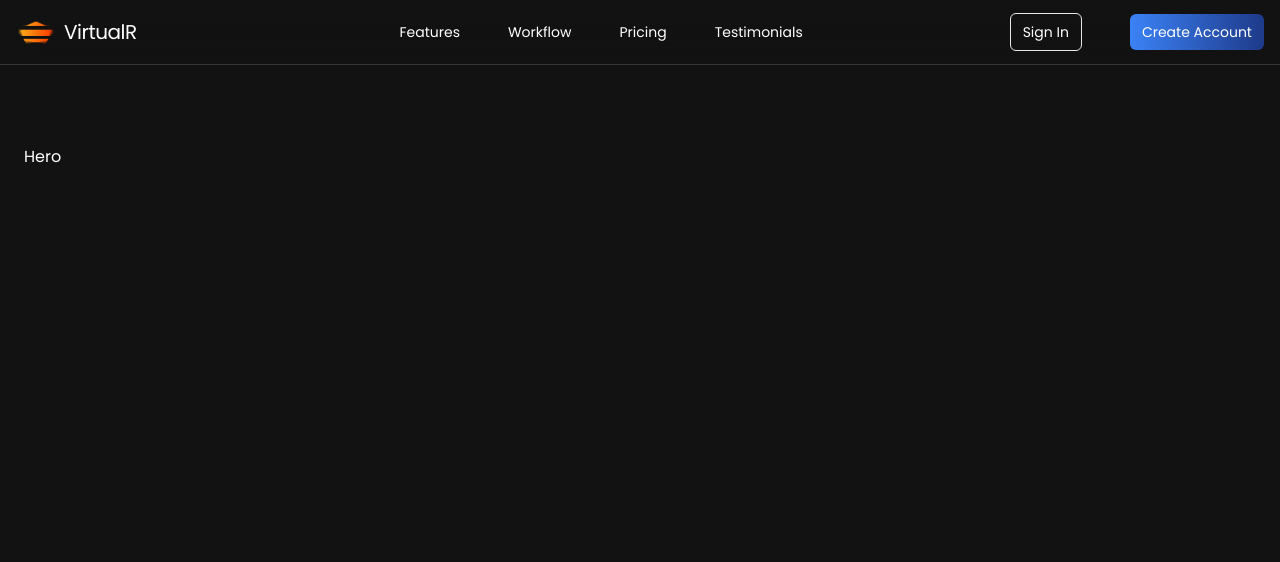
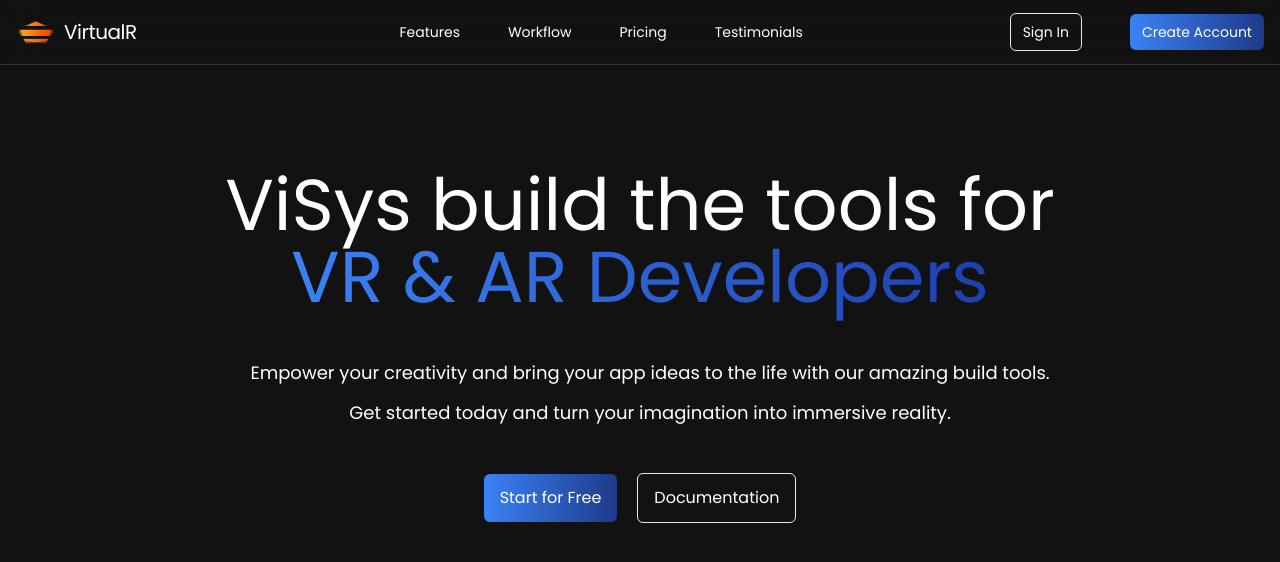
Before and after one commit to sushantsharma108/VR-Website, a React (Vite) app: page / in a window 1280 px wide. Shown: the top 562 px of the page. Built offline with nearby package versions, Linux system fonts and the light colour scheme.

Commit message:
added the videos on hero section

```diff
--- a/src/components/Hero.jsx
+++ b/src/components/Hero.jsx
@@ -1,9 +1,56 @@
-import React from 'react'
+import React from "react";
+import video1 from "../assets/video1.mp4";
+import video2 from "../assets/video2.mp4";
 
 const Hero = () => {
     return (
-        <h1>Hero</h1>
-    )
-}
+        <>
+            <div className="flex flex-col items-center space-x-5 mt-6">
+                <h1 className="text-4xl sm:text-6xl lg:text-7xl text-center max-w-4xl">
+                    ViSys build the tools for{" "}
+                    <span className="bg-gradient-to-r from-blue-500 to-blue-800 text-transparent bg-clip-text">
+                        VR & AR Developers
+                    </span>
+                </h1>
+                <p className="text-lg text-center leading-10 mt-10 max-w-4xl">
+                    Empower your creativity and bring your app ideas to the life with our
+                    amazing build tools.
+                </p>
+                <p className="text-lg text-center leading-10 max-w-4xl">
+                    Get started today and turn your imagination into immersive reality.
+                </p>
+            </div>
 
-export default Hero
+            <div className="flex justify-center items-center space-x-5 mt-10">
+                <button className="px-4 py-3 rounded-md bg-gradient-to-r from-blue-500 to-blue-900 ">
+                    Start for Free
+                </button>
+                <button className="px-4 py-3 border rounded-md">Documentation</button>
+            </div>
+
+            {/* Videos */}
+            <div className="lg:flex justify-center mt-10">
+                <video
+                    autoPlay
+                    loop
+                    muted
+                    className="sm:flex flex-col h-full rounded-lg lg:w-1/2 mx-2 my-4"
+                >
+                    <source src={video1} type="video/mp4" />
+                    Your browser does not support the video tag.
+                </video>
+                <video
+                    autoPlay
+                    loop
+                    muted
+                    className="sm:flex flex-col h-full rounded-lg lg:w-1/2 mx-2 my-4"
+                >
+                    <source src={video2} type="video/mp4" />
+                    Your browser does not support the video tag.
+                </video>
+            </div>
+        </>
+    );
+};
+
+export default Hero;
```
